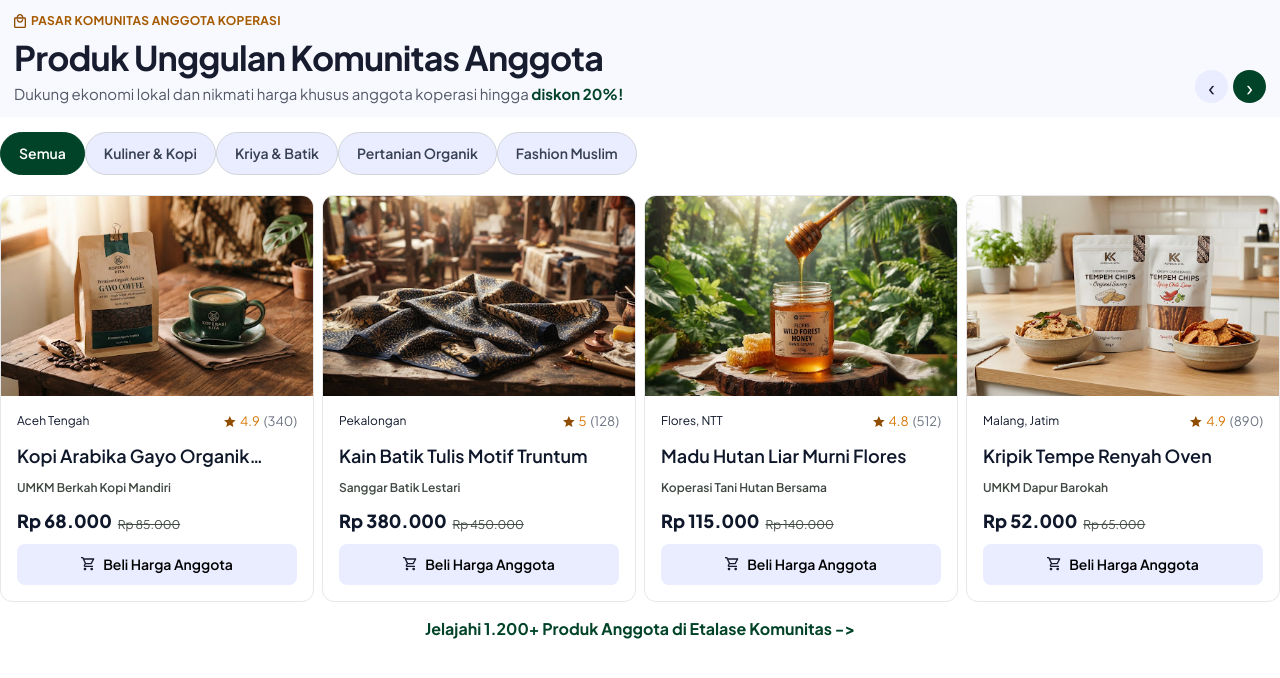
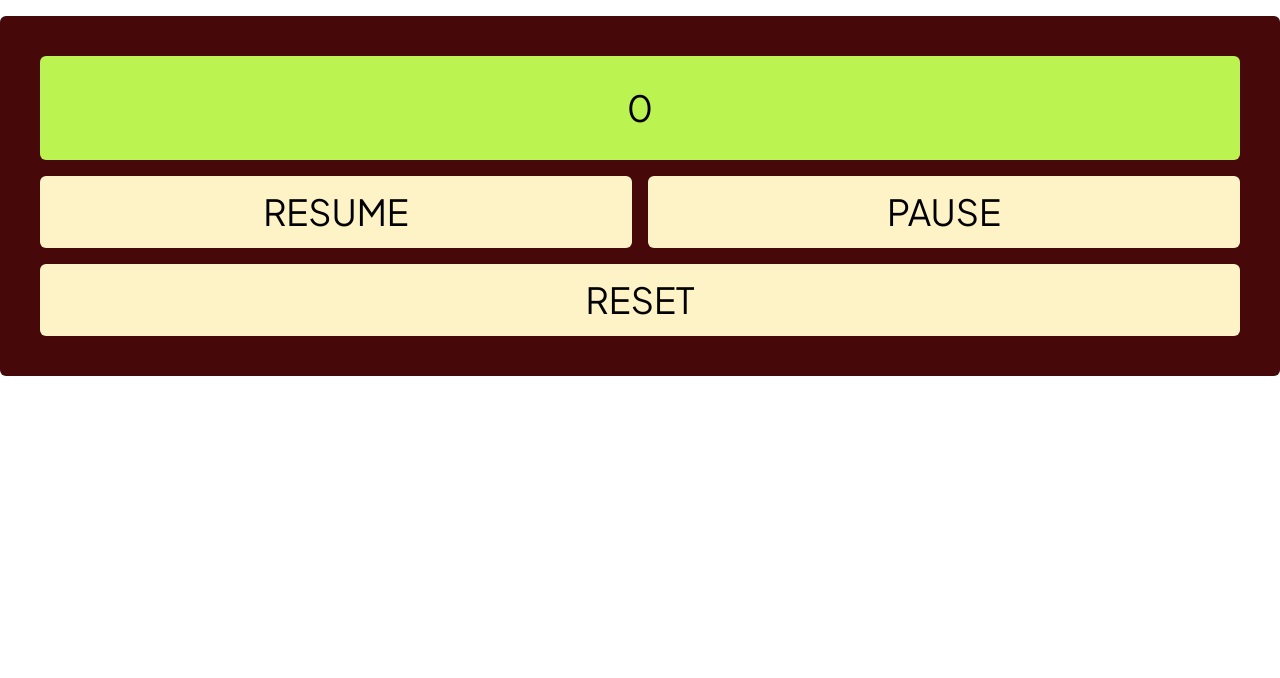
Before and after one commit to aryoprasetya60-netizen/product_koperasi-kita, a React (Vite) app: page / in a window 1280 px wide. Shown: the top 678 px of the page. Built offline with nearby package versions, Linux system fonts and the light colour scheme.

Commit message:
add timer chall

```diff
--- a/src/App.tsx
+++ b/src/App.tsx
@@ -1,77 +1,12 @@
-import Button from "./components/button/Button";
-import Card from "./components/card/Card";
-import Header from "./components/header/Header";
-import Images from "./assets/images_1.jpg";
-import Images2 from "./assets/images_2.jpg";
-import Images3 from "./assets/images_3.jpg";
-import Images4 from "./assets/images_4.jpg";
 import "./App.css";
+import Counter from "./components/pages/Counter";
+import TodoList from "./components/pages/TodoList";
+import Timer from "./components/pages/Timer";
 
 function App() {
   return (
     <section>
-      <div>
-        <Header />
-      </div>
-      <div>
-        <Button name="Semua" variant="category" active></Button>
-
-        <Button name="Kuliner & Kopi" variant="category"></Button>
-
-        <Button name="Kriya & Batik" variant="category"></Button>
-
-        <Button name="Pertanian Organik" variant="category"></Button>
-
-        <Button name="Fashion Muslim" variant="category"></Button>
-      </div>
-
-      <div className="section-inventory-showcase">
-        <Card
-          image={Images}
-          address="Aceh Tengah"
-          name="Kopi Arabika Gayo Organik…"
-          price="Rp 68.000"
-          priceBefore="Rp 85.000"
-          seller="UMKM Berkah Kopi Mandiri"
-          rating={4.9}
-          sold={340}
-        />
-        <Card
-          image={Images2}
-          address="Pekalongan"
-          name="Kain Batik Tulis Motif Truntum"
-          price="Rp 380.000"
-          priceBefore="Rp 450.000"
-          seller="Sanggar Batik Lestari"
-          rating={5.0}
-          sold={128}
-        />
-        <Card
-          image={Images3}
-          address="Flores, NTT"
-          name="Madu Hutan Liar Murni Flores"
-          price="Rp 115.000"
-          priceBefore="Rp 140.000"
-          seller="Koperasi Tani Hutan Bersama"
-          rating={4.8}
-          sold={512}
-        />
-        <Card
-          image={Images4}
-          address="Malang, Jatim"
-          name="Kripik Tempe Renyah Oven"
-          price="Rp 52.000"
-          priceBefore="Rp 65.000"
-          seller="UMKM Dapur Barokah"
-          rating={4.9}
-          sold={890}
-        />
-      </div>
-      <div className="section-bottom-showcase-link">
-        <strong>
-          Jelajahi 1.200+ Produk Anggota di Etalase Komunitas -&gt;
-        </strong>
-      </div>
+      <Timer></Timer>
     </section>
   );
 }
--- a/src/components/button/Button.tsx
+++ b/src/components/button/Button.tsx
@@ -1,3 +1,4 @@
+
 import styles from "./Button.module.css";
 
 type ButtonProps = {
@@ -6,7 +7,11 @@ type ButtonProps = {
   active?: boolean;
 };
 
-function Button({ name, variant = "category", active = false }: ButtonProps) {
+function Button({
+  name,
+  variant = "category",
+  active = false,
+}: ButtonProps) {
   const className = [
     styles.button,
     styles[variant],
@@ -16,22 +21,7 @@ function Button({ name, variant = "category", active = false }: ButtonProps) {
     .join(" ");
   return (
     <button type="button" className={className}>
-      {variant === "buy" && (
-        <svg
-          width="14"
-          height="14"
-          viewBox="0 0 14 14"
-          fill="none"
-          xmlns="http://www.w3.org/2000/svg"
-        >
-          <path
-            d="M4 13.3333C3.63333 13.3333 3.31944 13.2028 3.05833 12.9417C2.79722 12.6806 2.66667 12.3667 2.66667 12C2.66667 11.6333 2.79722 11.3194 3.05833 11.0583C3.31944 10.7972 3.63333 10.6667 4 10.6667C4.36667 10.6667 4.68056 10.7972 4.94167 11.0583C5.20278 11.3194 5.33333 11.6333 5.33333 12C5.33333 12.3667 5.20278 12.6806 4.94167 12.9417C4.68056 13.2028 4.36667 13.3333 4 13.3333ZM10.6667 13.3333C10.3 13.3333 9.98611 13.2028 9.725 12.9417C9.46389 12.6806 9.33333 12.3667 9.33333 12C9.33333 11.6333 9.46389 11.3194 9.725 11.0583C9.98611 10.7972 10.3 10.6667 10.6667 10.6667C11.0333 10.6667 11.3472 10.7972 11.6083 11.0583C11.8694 11.3194 12 11.6333 12 12C12 12.3667 11.8694 12.6806 11.6083 12.9417C11.3472 13.2028 11.0333 13.3333 10.6667 13.3333ZM3.43333 2.66667L5.03333 6H9.7L11.5333 2.66667H3.43333ZM2.8 1.33333H12.6333C12.8889 1.33333 13.0833 1.44722 13.2167 1.675C13.35 1.90278 13.3556 2.13333 13.2333 2.36667L10.8667 6.63333C10.7444 6.85556 10.5806 7.02778 10.375 7.15C10.1694 7.27222 9.94444 7.33333 9.7 7.33333H4.73333L4 8.66667H12V10H4C3.5 10 3.12222 9.78055 2.86667 9.34167C2.61111 8.90278 2.6 8.46667 2.83333 8.03333L3.73333 6.4L1.33333 1.33333H0V0H2.16667L2.8 1.33333ZM5.03333 6H9.7H5.03333Z"
-            fill="#141B2B"
-          />
-        </svg>
-      )}
-
-      <span>{name}</span>
+        {name}
     </button>
   );
 }
--- /dev/null
+++ b/src/components/pages/Counter.tsx
@@ -0,0 +1,56 @@
+import { useState, useMemo, useEffect } from "react";
+
+function Counter() {
+  const [counter, setCounter] = useState(0);
+
+  // useMemo: menghitung nilai berdasarkan counter
+  const result = useMemo(() => {
+    console.log("Menghitung hasil...");
+    return counter * 2;
+  }, [counter]);
+
+  // useEffect: dijalankan ketika counter berubah
+  useEffect(() => {
+    console.log(`Counter sekarang: ${counter}`);
+  }, [counter]);
+
+  function increase() {
+    setCounter((counter) => counter + 1);
+  }
+
+  function decrease() {
+    if (counter <= 0) return;
+
+    setCounter(counter - 1);
+  }
+
+  function reset() {
+    setCounter(0);
+  }
+
+  return (
+    <div className="bg-red-950 text-4xl p-10 flex-col gap-4 rounded-md mx-auto mt-4">
+      <div className="bg-lime-300 rounded-md text-center py-8 mb-4">
+        <h1>{counter}</h1>
+        <p className="text-xl mt-2">Hasil dikali 2: {result}</p>
+      </div>
+
+      <div className="grid grid-cols-2 gap-4">
+        <button className="bg-amber-100 p-4 rounded-md" onClick={increase}>
+          +
+        </button>
+        <button className="bg-amber-100 p-4 rounded-md" onClick={decrease}>
+          -
+        </button>
+        <button
+          className="bg-amber-100 p-4 rounded-md col-span-2"
+          onClick={reset}
+        >
+          RESET
+        </button>
+      </div>
+    </div>
+  );
+}
+
+export default Counter;
--- /dev/null
+++ b/src/components/pages/Timer.tsx
@@ -0,0 +1,54 @@
+import { useEffect, useState } from "react";
+
+function Timer() {
+  const [seconds, setSeconds] = useState(0);
+  const [isRunning, setIsRunning] = useState(false);
+
+  useEffect(() => {
+    if (!isRunning) {
+      console.log(isRunning);
+      return;
+    }
+    const intervalId = setInterval(() => {
+      setSeconds((prev) => prev + 1);
+    }, 1000);
+    return () => clearInterval(intervalId);
+  }, [isRunning]);
+
+  function reset() {
+    setSeconds(0);
+  }
+
+  return (
+    <div className="bg-red-950 text-4xl p-10 flex-col gap-4 rounded-md mx-auto mt-4">
+      <div className="bg-lime-300 rounded-md text-center py-8 mb-4">
+        <h1>{seconds}</h1>
+      </div>
+
+      <div className="grid grid-cols-2 gap-4">
+        <button
+          className="bg-amber-100 p-4 rounded-md hover:bg-amber-300"
+          onClick={() => setIsRunning(true)}
+        >
+          RESUME
+        </button>
+        <button
+          className="bg-amber-100 p-4 rounded-md hover:bg-amber-300"
+          onClick={() => setIsRunning(false)}
+        >
+          PAUSE
+        </button>
+        {!isRunning && (
+          <button
+            className="bg-amber-100 p-4 rounded-md col-span-2 hover:bg-amber-300"
+            onClick={reset}
+          >
+            RESET
+          </button>
+        )}
+      </div>
+    </div>
+  );
+}
+
+export default Timer;
--- /dev/null
+++ b/src/components/pages/TodoList.tsx
@@ -0,0 +1,81 @@
+import { useState } from "react";
+
+interface Todo {
+  id: number;
+  description: string;
+  isCompleted: boolean;
+}
+
+const todoList: Todo[] = [
+  {
+    id: 1,
+    description: "buka mata",
+    isCompleted: false,
+  },
+  {
+    id: 2,
+    description: "bangun pagi",
+    isCompleted: false,
+  },
+  {
+    id: 3,
+    description: "gosok gigi",
+    isCompleted: false,
+  },
+  {
+    id: 4,
+    description: "tidur",
+    isCompleted: false,
+  },
+];
+
+function TodoList() {
+  const [value, setValue] = useState("");
+  const [todos, setTodos] = useState<Todo[]>(todoList);
+
+  // function untuk melakukan updating todolist
+  function handleAddTodo() {
+    setTodos((prev) => [
+      ...prev,
+      { id: Date.now(), description: value, isCompleted: true },
+    ]);
+
+    setValue("");
+  }
+
+  return (
+    <div className="flex flex-col items-center justify-center p-30">
+      {/* title */}
+      <h1>Todo List Batch 10</h1>
+
+      {/* user input */}
+      <div>
+        <input
+          type="text"
+          placeholder="description"
+          value={value}
+          onChange={(e) => setValue(e.target.value)}
+        />
+      </div>
+
+      {/* bagian tampilan todolist */}
+      <ul>
+        {todos.map((val) => {
+          return (
+            <li key={val.id}>
+              {val.id} - {val.description} - {val.isCompleted ? "done" : "todo"}
+            </li>
+          );
+        })}
+      </ul>
+      <button
+        onClick={handleAddTodo}
+        className="bg-amber-900 text-amber-100 mt-3 text-2xl w-fit p-5"
+      >
+        Add
+      </button>
+    </div>
+  );
+}
+
+export default TodoList;
--- a/vite.config.ts
+++ b/vite.config.ts
@@ -1,7 +1,8 @@
-import react from '@vitejs/plugin-react'
-import { defineConfig } from 'vite'
+import tailwindcss from "@tailwindcss/vite";
+import react from "@vitejs/plugin-react";
+import { defineConfig } from "vite";
 
 // https://vite.dev/config/
 export default defineConfig({
-  plugins: [react()],
-})
+  plugins: [react(), tailwindcss()],
+});
```
Also changed, not shown: src/components/grid/Grid.module.css (added), src/components/grid/Grid.tsx (added).
